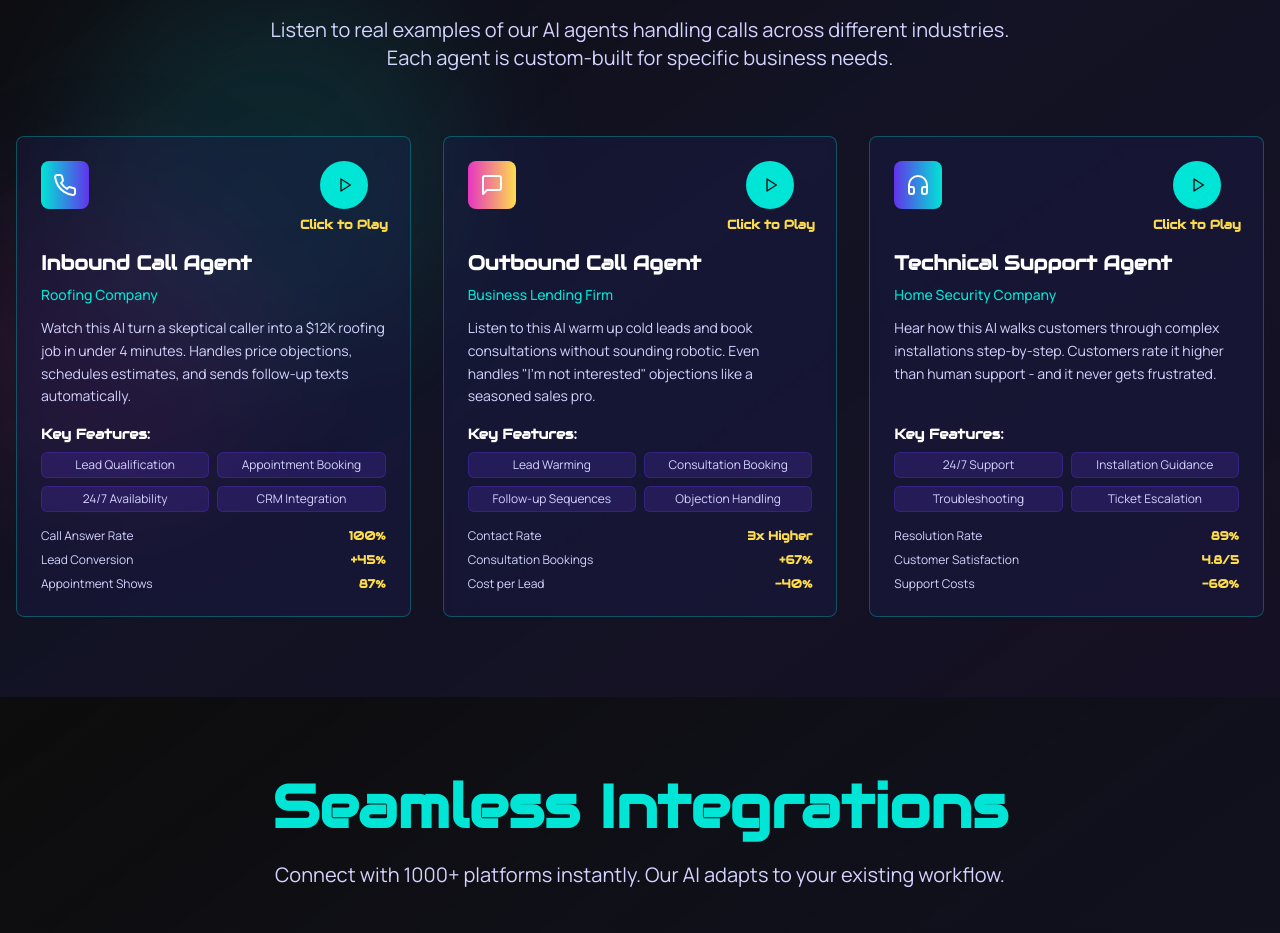
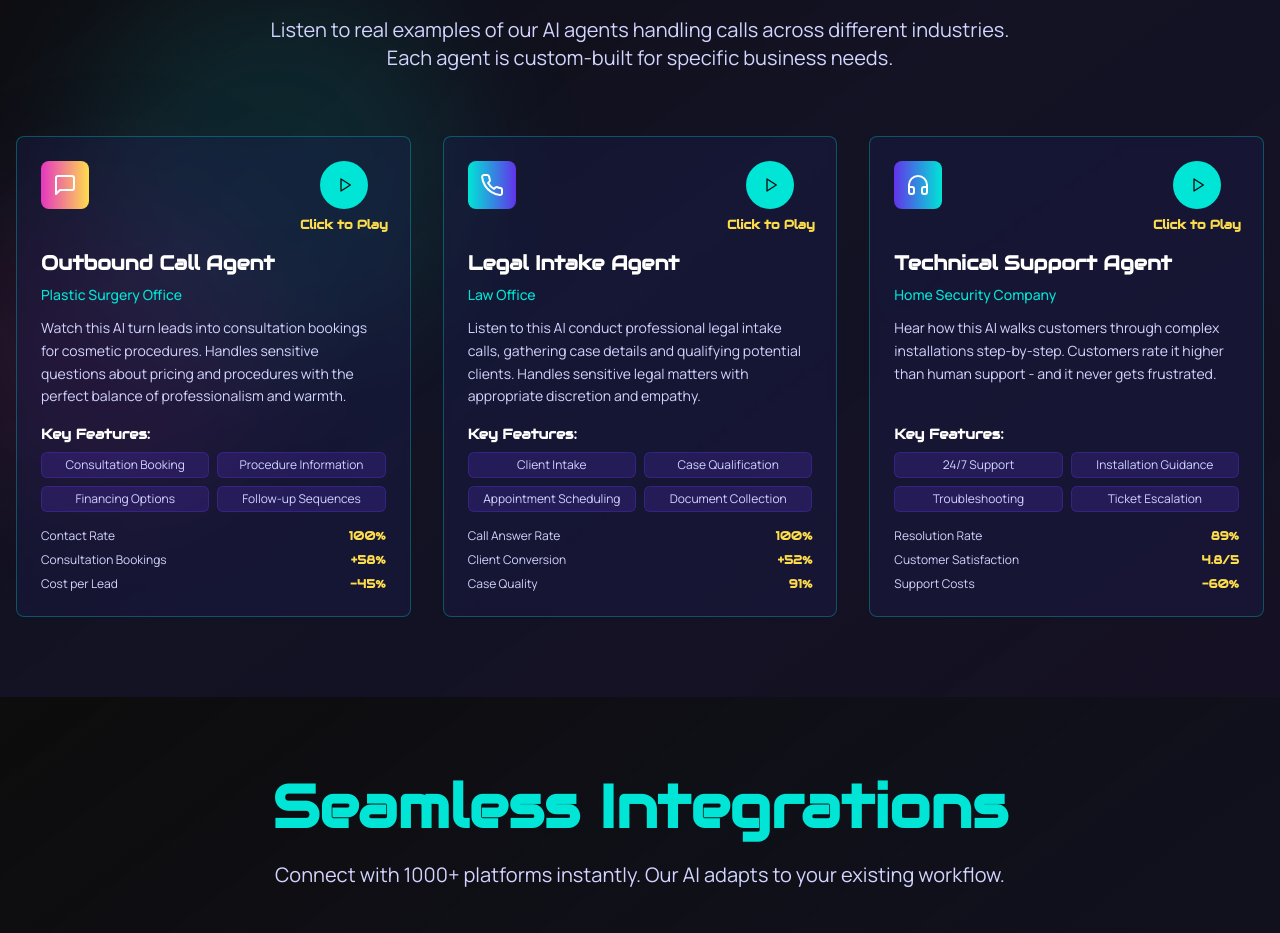
Before and after one commit to Dontworryaboutit69/revsquared-ai-engage, a React (Vite) app: page / in a window 1280 px wide. Shown: the part 3600-4533 px from the top of the page. Built offline with nearby package versions, Linux system fonts and the light colour scheme.

Commit message:
Update call agent examples
Updated the call agent examples with new copy and use cases.

```diff
--- a/src/components/ui/ai-showcase/data.ts
+++ b/src/components/ui/ai-showcase/data.ts
@@ -3,31 +3,31 @@ import { ShowcaseItem } from './types';
 
 export const showcaseItems: ShowcaseItem[] = [
   {
-    id: 'roofing-inbound',
-    title: 'Inbound Call Agent',
-    description: 'Watch this AI turn a skeptical caller into a $12K roofing job in under 4 minutes. Handles price objections, schedules estimates, and sends follow-up texts automatically.',
-    industry: 'Roofing Company',
-    type: 'inbound',
-    audioUrl: '/audio/roofing-inbound-demo.mp3',
-    features: ['Lead Qualification', 'Appointment Booking', '24/7 Availability', 'CRM Integration'],
+    id: 'plastic-surgery-outbound',
+    title: 'Outbound Call Agent',
+    description: 'Watch this AI turn leads into consultation bookings for cosmetic procedures. Handles sensitive questions about pricing and procedures with the perfect balance of professionalism and warmth.',
+    industry: 'Plastic Surgery Office',
+    type: 'outbound',
+    audioUrl: '/audio/plastic-surgery-outbound-demo.mp3',
+    features: ['Consultation Booking', 'Procedure Information', 'Financing Options', 'Follow-up Sequences'],
     resultStats: [
-      { metric: 'Call Answer Rate', value: '100%' },
-      { metric: 'Lead Conversion', value: '+45%' },
-      { metric: 'Appointment Shows', value: '87%' }
+      { metric: 'Contact Rate', value: '100%' },
+      { metric: 'Consultation Bookings', value: '+58%' },
+      { metric: 'Cost per Lead', value: '-45%' }
     ]
   },
   {
-    id: 'lending-outbound',
-    title: 'Outbound Call Agent',
-    description: 'Listen to this AI warm up cold leads and book consultations without sounding robotic. Even handles "I\'m not interested" objections like a seasoned sales pro.',
-    industry: 'Business Lending Firm',
-    type: 'outbound',
-    audioUrl: '/audio/lending-outbound-demo.mp3',
-    features: ['Lead Warming', 'Consultation Booking', 'Follow-up Sequences', 'Objection Handling'],
+    id: 'law-office-agent',
+    title: 'Legal Intake Agent',
+    description: 'Listen to this AI conduct professional legal intake calls, gathering case details and qualifying potential clients. Handles sensitive legal matters with appropriate discretion and empathy.',
+    industry: 'Law Office',
+    type: 'inbound',
+    audioUrl: '/audio/law-office-intake-demo.mp3',
+    features: ['Client Intake', 'Case Qualification', 'Appointment Scheduling', 'Document Collection'],
     resultStats: [
-      { metric: 'Contact Rate', value: '3x Higher' },
-      { metric: 'Consultation Bookings', value: '+67%' },
-      { metric: 'Cost per Lead', value: '-40%' }
+      { metric: 'Call Answer Rate', value: '100%' },
+      { metric: 'Client Conversion', value: '+52%' },
+      { metric: 'Case Quality', value: '91%' }
     ]
   },
   {
```
